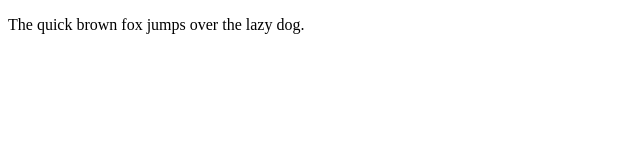
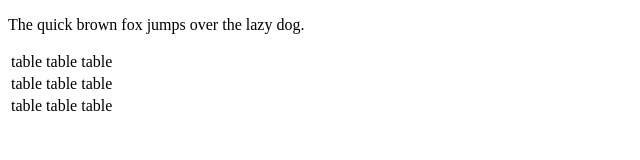
Before and after one commit to jmgcheng/proj-a, a plain HTML site: page index.html in a window 1280 px wide. Shown: the whole page, without its empty margins (0-640 px from the left). Drawn offline with Linux system fonts and the light colour scheme.

Commit message:
commit table to branch michael

```diff
--- a/index.html
+++ b/index.html
@@ -6,5 +6,24 @@
 </head>
 <body>
 	<p>The quick brown fox jumps over the lazy dog.</p>
+
+	<table>
+		<tr>
+			<td>table</td>
+			<td>table</td>
+			<td>table</td>
+		</tr>
+		<tr>
+			<td>table</td>
+			<td>table</td>
+			<td>table</td>
+		</tr>
+		<tr>
+			<td>table</td>
+			<td>table</td>
+			<td>table</td>
+		</tr>
+	</table>
+
 </body>
 </html>
```
